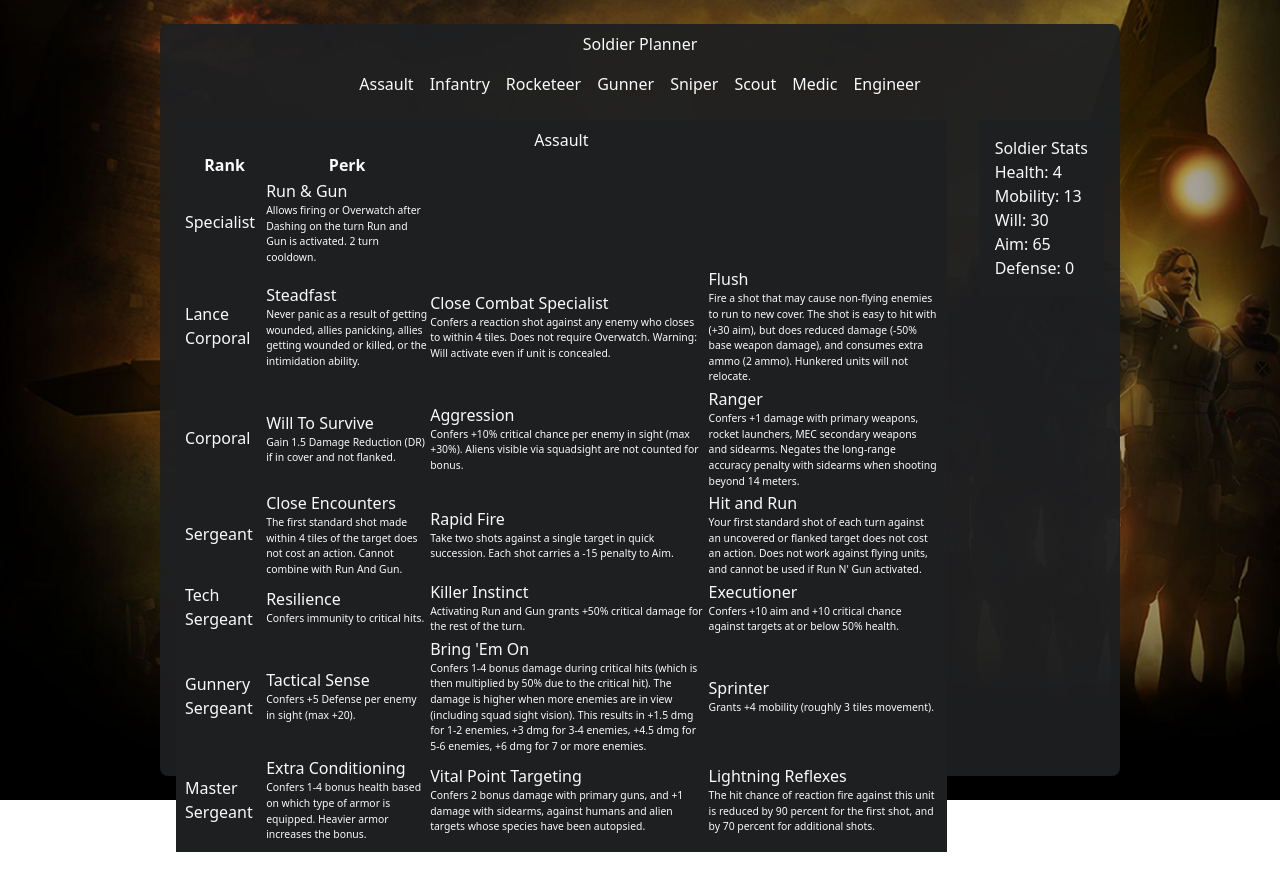
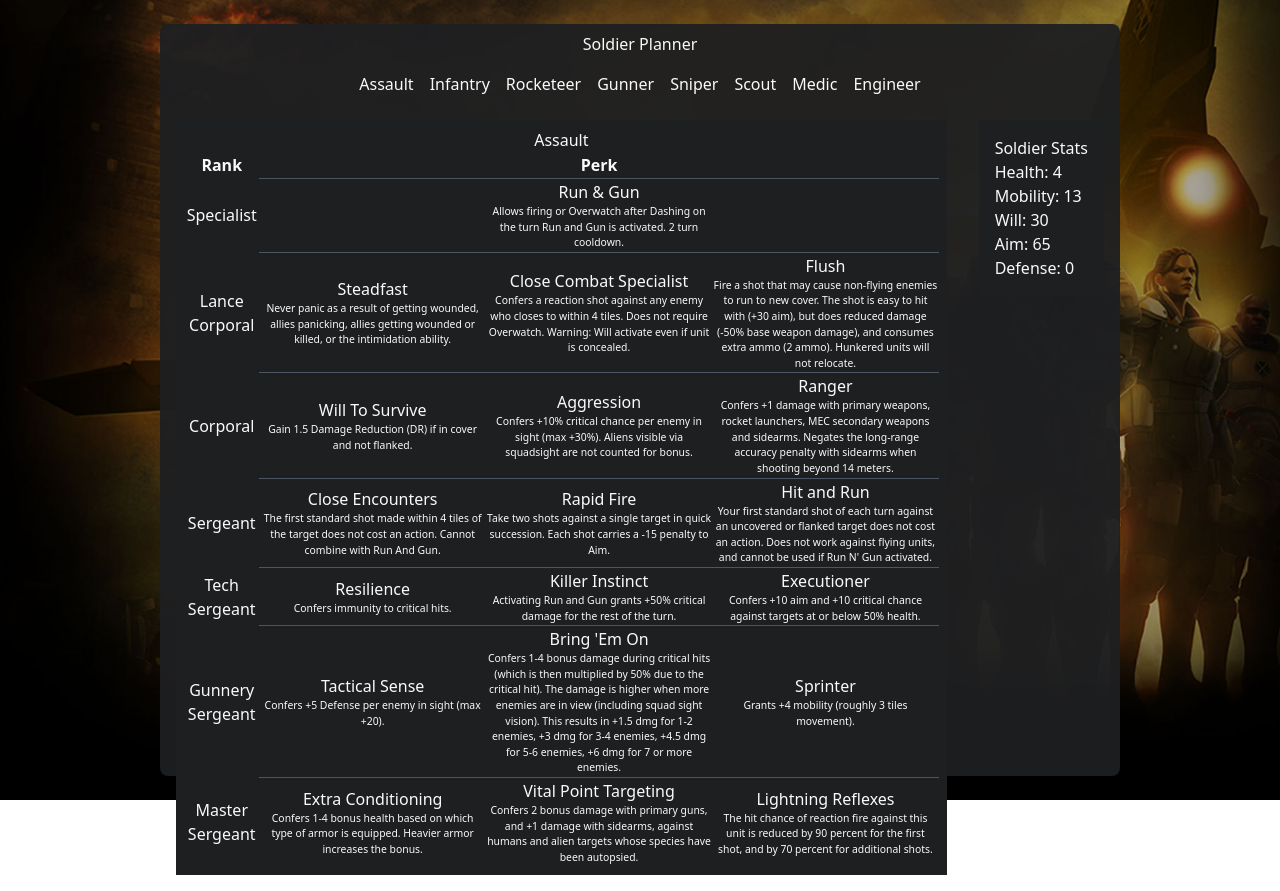
Before and after one commit to krmarshall/LongWarBuilder, a React (Create React App) app in the folder long-war-builder/: page / in a window 1280 px wide. Both pictures are taken after a click on the element "Assault". Before the commit the page ends 868 px from the top, so only its background shows below. Built offline with nearby package versions, Linux system fonts and the light colour scheme.

Commit message:
Selecting perk from row highlights perk element and updates stats

```diff
--- /dev/null
+++ b/long-war-builder/src/components/PerkCell.tsx
@@ -0,0 +1,26 @@
+import { PerkInterface } from '../types/Interfaces';
+
+interface PerkCellProps {
+  perk: PerkInterface;
+  rankIndex: number;
+  perkIndex: number;
+  perkSelectHandler(rankSelected: number, perkSelected: number): void;
+}
+
+const PerkCell = (props: PerkCellProps): JSX.Element => {
+  const { perk, rankIndex, perkIndex } = props;
+  return (
+    <td
+      data-selected=""
+      className="text-center hover:bg-lightGray"
+      onClick={() => {
+        props.perkSelectHandler(rankIndex, perkIndex);
+      }}
+    >
+      <h5 className="text-sm">{perk.perk}</h5>
+      <p className="text-xs">{perk.description}</p>
+    </td>
+  );
+};
+
+export default PerkCell;
--- a/long-war-builder/src/components/PerkGrid.tsx
+++ b/long-war-builder/src/components/PerkGrid.tsx
@@ -1,8 +1,9 @@
 import { useEffect, useState } from 'react';
 import { ClassName, ClassImage } from '../types/enums/ClassEnums';
 import assault from '../data/assault';
-import { ClassInterface } from '../types/Interfaces';
+import { ClassInterface, StatProgressionInterface } from '../types/Interfaces';
 import RankRow from './RankRow';
+import { PerkName } from '../types/enums/PerkEnums';
 
 interface PerkGridProps {
   className: string;
@@ -21,6 +22,8 @@ interface PerkGridProps {
 const PerkGrid = (props: PerkGridProps): JSX.Element => {
   const { className, health, mobility, will, aim, defense } = props;
   const [classData, setClassData] = useState<undefined | ClassInterface>();
+  // eslint-disable-next-line no-sparse-arrays
+  const [currentBuild, setCurrentBuild] = useState<Array<undefined | number>>([, , , , , ,]);
 
   useEffect(() => {
     switch (className) {
@@ -29,7 +32,7 @@ const PerkGrid = (props: PerkGridProps): JSX.Element => {
         break;
       }
       case 'infantry': {
-        setClassData(assault);
+        setClassData(undefined);
         break;
       }
       case 'rocketeer': {
@@ -62,16 +65,115 @@ const PerkGrid = (props: PerkGridProps): JSX.Element => {
     }
   }, [className]);
 
+  useEffect(() => {
+    console.log(currentBuild);
+  }, [currentBuild]);
+
+  const perkSelectHandler = (rankSelected: number, perkSelected: number) => {
+    // If the selected rank already has a perk dont allow a second perk selection, do allow if we are selecting the same perk (deselect)
+    if (currentBuild[rankSelected] != undefined && currentBuild[rankSelected] != perkSelected) {
+      return;
+    }
+
+    const perkTable = document.getElementById('perkTable');
+    let element: HTMLElement;
+    if (rankSelected == 0) {
+      // Specialist rank has blank filler cells so has a different index
+      element = perkTable?.childNodes[rankSelected + 1].childNodes[perkSelected + 2] as HTMLElement;
+    } else {
+      element = perkTable?.childNodes[rankSelected + 1].childNodes[perkSelected + 1] as HTMLElement;
+    }
+    if (element.dataset.selected) {
+      // Deselect Perk
+      setElementAsDeselected(element);
+      const updateArray = currentBuild.slice();
+      updateArray[rankSelected] = undefined;
+      setCurrentBuild(updateArray);
+      removeStatsFromPerk(rankSelected, perkSelected);
+    } else {
+      // Select Perk
+      setElementAsSelected(element);
+      const updateArray = currentBuild.slice();
+      updateArray[rankSelected] = perkSelected;
+      setCurrentBuild(updateArray);
+      addStatsFromPerk(rankSelected, perkSelected);
+    }
+  };
+
+  const selectPerkTreeFromArray = () => {
+    const perkTable = document.getElementById('perkTable');
+    const perkArray = [0, 1, 2, 0, 0, 2, 0];
+    perkArray.map((perkI, rankI) => {
+      let element: HTMLElement;
+      if (rankI == 0) {
+        element = perkTable?.childNodes[rankI + 1].childNodes[perkI + 2] as HTMLElement;
+      } else {
+        element = perkTable?.childNodes[rankI + 1].childNodes[perkI + 1] as HTMLElement;
+      }
+      setElementAsSelected(element);
+    });
+  };
+
+  const setElementAsSelected = (element: HTMLElement) => {
+    element.dataset.selected = 'selected';
+    element.classList.add('bg-blueGray');
+    element.classList.remove('hover:bg-lightGray');
+  };
+
+  const setElementAsDeselected = (element: HTMLElement) => {
+    element.dataset.selected = '';
+    element.classList.remove('bg-blueGray');
+    element.classList.add('hover:bg-lightGray');
+  };
+
+  const addStatsFromPerk = (rankSelected: number, perkSelected: number) => {
+    // Would prefer to destructure objects but gets messy with variable naming
+    if (!classData) {
+      return;
+    }
+    // Stats from rank up
+    const rankStats = classData?.ranks[rankSelected].statProgression;
+    props.setHealth(health + rankStats.health);
+
+    // Stats from perk
+    const perkStats = classData?.ranks[rankSelected].perkProgression[perkSelected];
+    props.setMobility(mobility + perkStats.mobility);
+
+    // Stats from both
+    props.setAim(aim + rankStats.aim + perkStats.aim);
+    props.setWill(will + rankStats.will + perkStats.will);
+  };
+
+  const removeStatsFromPerk = (rankSelected: number, perkSelected: number) => {
+    // Would prefer to destructure objects but gets messy with variable naming
+    if (!classData) {
+      return;
+    }
+    // Stats from rank up
+    const rankStats = classData?.ranks[rankSelected].statProgression;
+    props.setHealth(health - rankStats.health);
+
+    // Stats from perk
+    const perkStats = classData?.ranks[rankSelected].perkProgression[perkSelected];
+    props.setMobility(mobility - perkStats.mobility);
+
+    // Stats from both
+    props.setAim(aim - rankStats.aim - perkStats.aim);
+    props.setWill(will - rankStats.will - perkStats.will);
+  };
+
   return (
     <div className="m-4 p-2 bg-darkGray flex-grow flex flex-wrap justify-center">
       <h3 className="text-gray-50 text-xl">{className ? classData?.class : 'Select A Class'}</h3>
-      <table className="">
+      <table className="table-fixed" id="perkTable">
         <tr className="text-gray-50">
-          <th>Rank</th>
-          <th>Perk</th>
+          <th style={{ width: '10%' }}>Rank</th>
+          <th style={{ width: '30%' }}></th>
+          <th style={{ width: '30%' }}>Perk</th>
+          <th style={{ width: '30%' }}></th>
         </tr>
-        {classData?.ranks.map((rank) => {
-          return <RankRow key={rank.name} rank={rank} />;
+        {classData?.ranks.map((rank, rankIndex) => {
+          return <RankRow key={rank.name} rank={rank} rankIndex={rankIndex} perkSelectHandler={perkSelectHandler} />;
         })}
       </table>
     </div>
--- a/long-war-builder/src/components/RankRow.tsx
+++ b/long-war-builder/src/components/RankRow.tsx
@@ -1,22 +1,42 @@
 import { Fragment } from 'react';
 import { RankInterface } from '../types/Interfaces';
+import PerkCell from './PerkCell';
 
 interface RankRowProps {
   rank: RankInterface;
+  rankIndex: number;
+  perkSelectHandler(rankSelected: number, perkSelected: number): void;
 }
 
-const RankRow = ({ rank }: RankRowProps): JSX.Element => {
+const RankRow = (props: RankRowProps): JSX.Element => {
+  const { rank, rankIndex } = props;
   return (
-    <tr className="text-gray-50">
-      <td>{rank.name}</td>
-      {rank.perkProgression.map((perk) => {
-        return (
-          <td key={perk.perk}>
-            <h5 className="text-sm">{perk.perk}</h5>
-            <p className="text-xs">{perk.description}</p>
-          </td>
-        );
-      })}
+    <tr className="text-gray-50 divide-y divide-gray-600">
+      <td className="text-center">{rank.name}</td>
+      {rank.perkProgression.length == 1 ? (
+        <Fragment>
+          <td></td>
+          <PerkCell
+            perk={rank.perkProgression[0]}
+            rankIndex={rankIndex}
+            perkIndex={0}
+            perkSelectHandler={props.perkSelectHandler}
+          />
+          <td></td>
+        </Fragment>
+      ) : (
+        rank.perkProgression.map((perk, perkIndex) => {
+          return (
+            <PerkCell
+              key={perk.perk}
+              perk={perk}
+              rankIndex={rankIndex}
+              perkIndex={perkIndex}
+              perkSelectHandler={props.perkSelectHandler}
+            />
+          );
+        })
+      )}
     </tr>
   );
 };
--- a/long-war-builder/src/types/Interfaces.ts
+++ b/long-war-builder/src/types/Interfaces.ts
@@ -11,14 +11,16 @@ interface PerkInterface {
   will: number;
 }
 
+interface StatProgressionInterface {
+  health: number;
+  aim: number;
+  will: number;
+}
+
 interface RankInterface {
   name: RankName;
   imgPath: RankImage;
-  statProgression: {
-    health: number;
-    aim: number;
-    will: number;
-  };
+  statProgression: StatProgressionInterface;
   perkProgression: Array<PerkInterface>;
 }
 
@@ -28,4 +30,4 @@ interface ClassInterface {
   ranks: Array<RankInterface>;
 }
 
-export type { ClassInterface, RankInterface, PerkInterface };
+export type { ClassInterface, RankInterface, PerkInterface, StatProgressionInterface };
--- a/long-war-builder/tailwind.config.js
+++ b/long-war-builder/tailwind.config.js
@@ -6,6 +6,8 @@ module.exports = {
     backgroundColor: (theme) => ({
       ...theme('colors'),
       darkGray: '#1e1f21',
+      lightGray: '#2a2c2e',
+      blueGray: '#1c2c3c',
     }),
     fontSize: {
       xs: '0.65rem',
```
